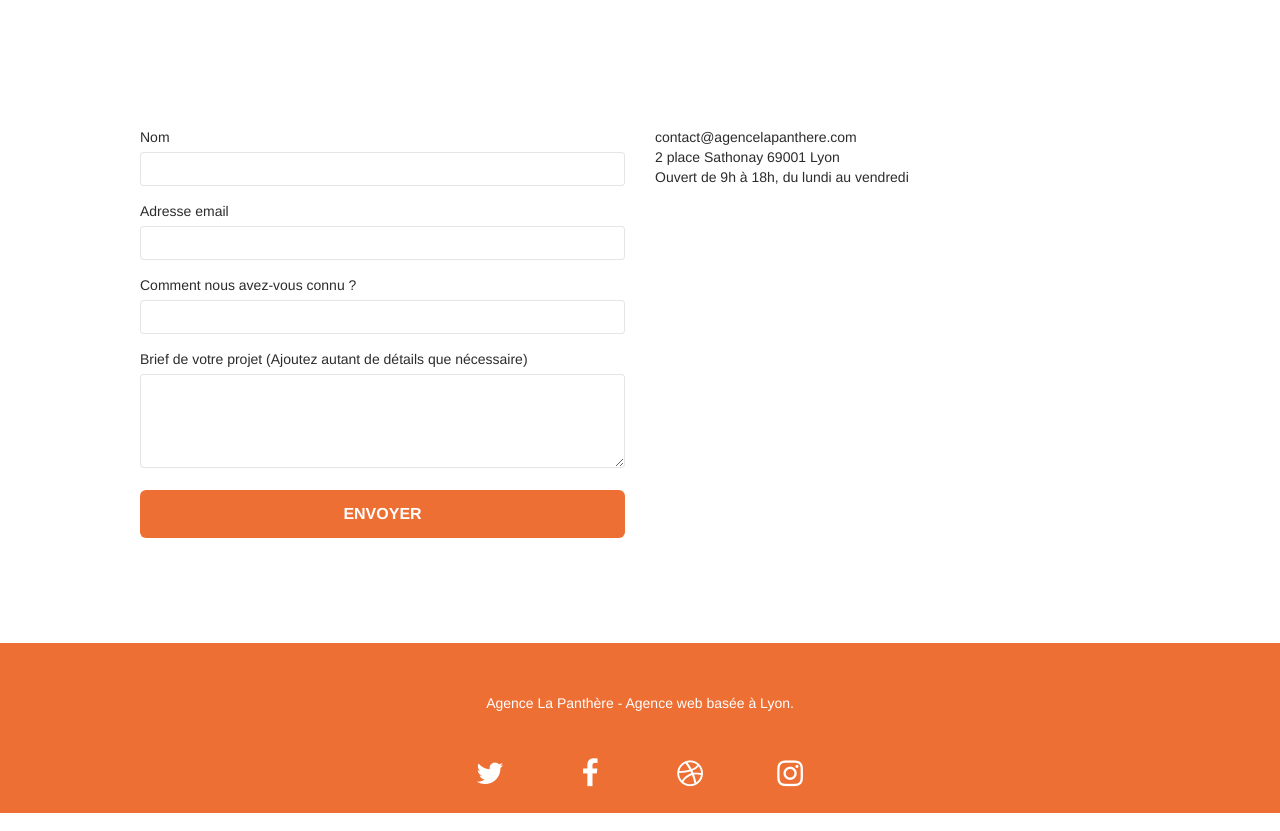
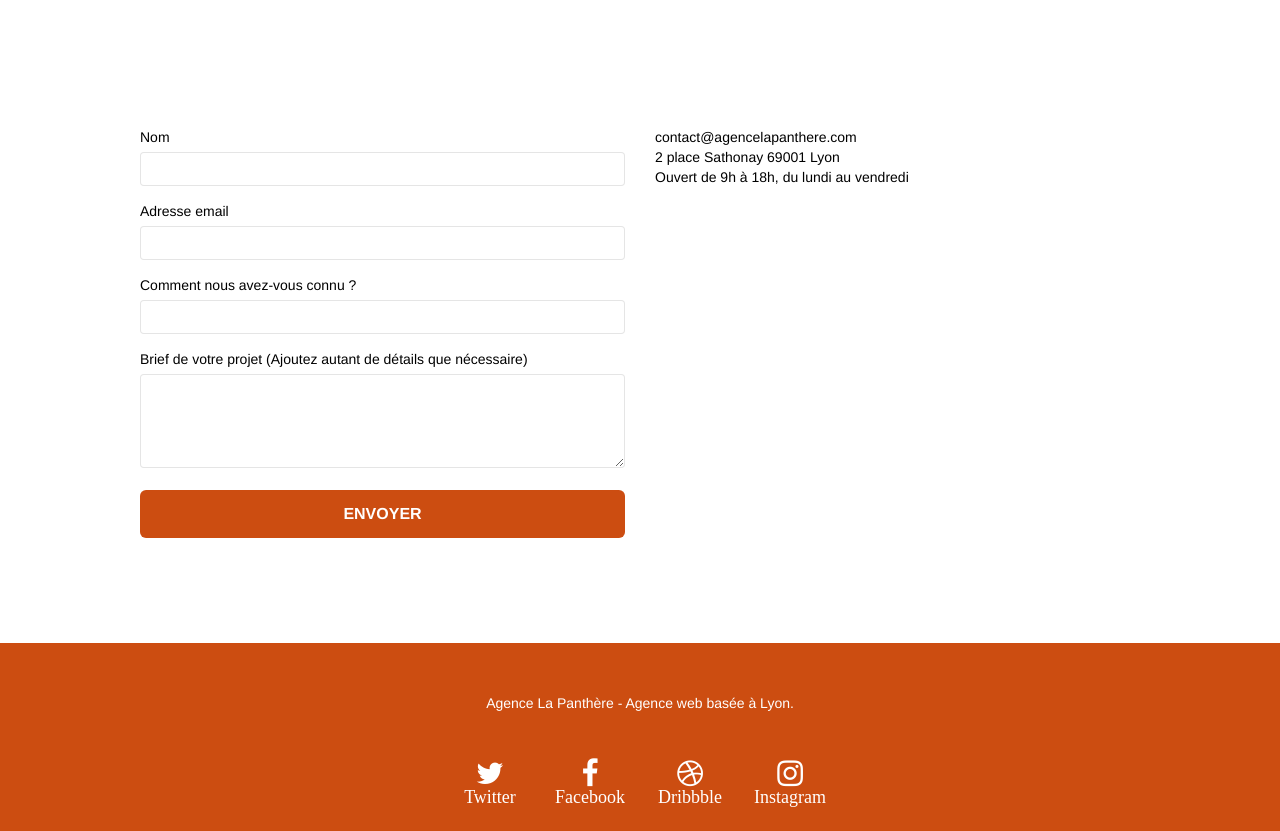
Before and after one commit to JimJim07/jimjim07.github.io, a plain HTML site: page page2.html in a window 1280 px wide. Shown: the part 467-1298 px from the top of the page. Drawn offline with Linux system fonts and the light colour scheme.

Commit message:
Modif contraste

```diff
--- a/page2.html
+++ b/page2.html
@@ -139,22 +139,22 @@
 				<div class="row row-no-gutters social">
 					<div class="col-sm-3">
 						<div class="text-center">
-							<a class="social" href="index.html"><span class="fa fa-twitter icon-md"></span></a>
+							<a class="social" href="index.html"><span class="fa fa-twitter icon-md"><div>Twitter</div> </span></a>
 						</div>
 					</div>
 					<div class="col-sm-3">
 						<div class="text-center">
-							<a class="social" href="index.html"><span class="fa fa-facebook icon-md"></span></a>
+							<a class="social" href="index.html"><span class="fa fa-facebook icon-md"><div>Facebook</div></span></a>
 						</div>
 					</div>
 					<div class="col-sm-3">
 						<div class="text-center">
-							<a class="social" href="index.html"><span class="fa fa-dribbble icon-md"></span></a>
+							<a class="social" href="index.html"><span class="fa fa-dribbble icon-md"><div>Dribbble</div></span></a>
 						</div>
 					</div>
 					<div class="col-sm-3">
 						<div class="text-center">
-							<a class="social" href="index.html"><span class="fa fa-instagram icon-md"></span></a>
+							<a class="social" href="index.html"><span class="fa fa-instagram icon-md"><div>Instagram</div></span></a>
 						</div>
 					</div>
 				</div>
--- a/style.css
+++ b/style.css
@@ -501,7 +501,7 @@ button {
     padding: 5px;
 }
 .icon-md div {
-    font-size: 16px;
+    font-size: 18px;
 }
 .icon-lg {
     font-size: 60px!important;
@@ -675,7 +675,7 @@ label,
 a {
     font-family: "helvetica";
     font-weight: 400;
-    color: #2c2c2c!important;
+    color: #000000!important;
 }
 
 .container {
@@ -788,7 +788,7 @@ h4 {
 }
 
 .bgc-atomic-tangerine {
-    background-color: #ee6f33;
+    background-color: #cc4d11;
 }
 
 .tc-white {
@@ -796,7 +796,7 @@ h4 {
 }
 
 .btn-atomic-tangerine {
-    background: #ee6f33;
+    background: #cc4d11;
     color: #FFFFFF!important;
 }
 
```
